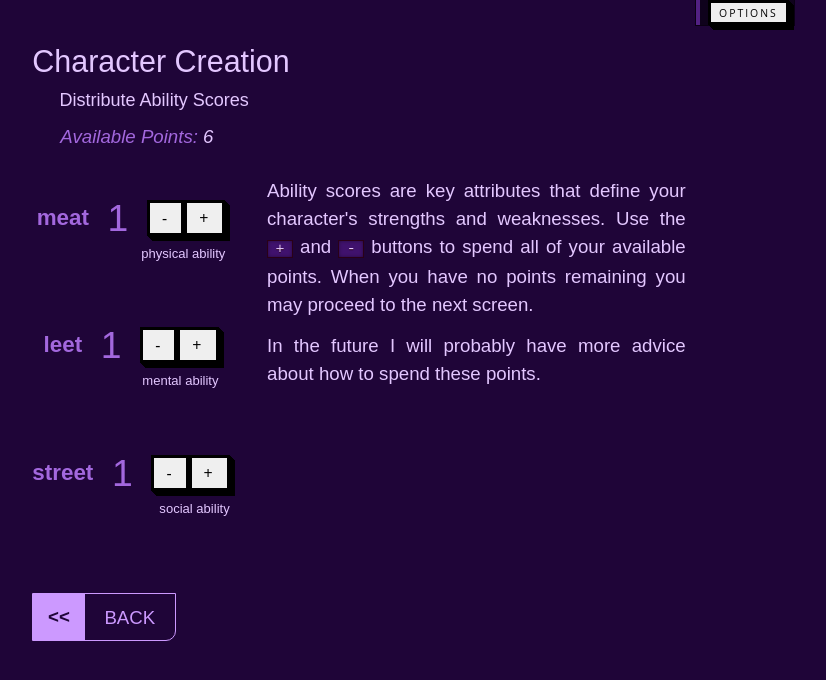
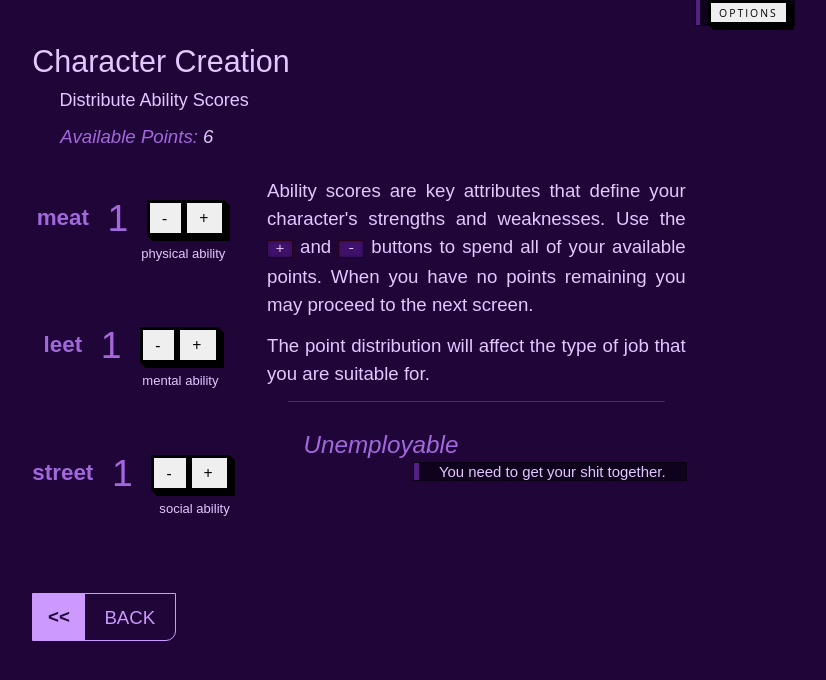
Before and after one commit to divSelector/vertigo, a React (Vite) app: page /new/2 in a window 1280 px wide. Shown: the top 680 px of the page, without its empty margins (281-1107 px from the left). Built offline with nearby package versions, Linux system fonts and the light colour scheme.

Commit message:
feat: add job description from ability scores

```diff
--- a/src/assets/audio/manifest.jsx
+++ b/src/assets/audio/manifest.jsx
@@ -1,20 +1,30 @@
+const audioDir = '/src/assets/audio';
+
 const audioManifest = {
     NEON_WORLD: {
-        src: '/src/assets/audio/bgm/neon_world.mp3',
+        src: audioDir + '/bgm/neon_world.mp3',
         volume: 0.75
     },
     W96_ALONEARMED: {
-        src: '/src/assets/audio/event/W96_ALONEARMED.mp3',
+        src: audioDir + '/event/W96_ALONEARMED.mp3',
         volume:  1.0
     },
     SPACE: {
-        src: '/src/assets/audio/bgm/space.flac',
+        src: audioDir + '/bgm/space.flac',
         volume: 0.85
     },
     SOUND: {
-        src: '/src/assets/audio/sfx/sound.flac',
+        src: audioDir + '/sfx/sound.flac',
         volume: 5.0
+    },
+    TOTHEGREATBEYOND: {
+        src: audioDir + '/bgm/stellardrone-tothegreatbeyond.ogg',
+        volume: 0.75
+    },
+    SLOWSPACE: {
+        src: audioDir + '/bgm/efence-slowspace.webm',
+        volume: 0.75
     }
-};
+}
 
 export default audioManifest;
--- a/src/components/TitleScreen.jsx
+++ b/src/components/TitleScreen.jsx
@@ -10,9 +10,11 @@ import audioManifest from "../assets/audio/manifest";
 
 const TitleScreen = forwardRef((props, ref) => {
 
+    audio.loadAudioFile(audioManifest.SLOWSPACE.src)
+
     const handleNewGame = (e) => {
         audio.stopEventMusic();
-        audio.playBackgroundMusic(audioManifest.NEON_WORLD);
+        audio.playBackgroundMusic(audioManifest.SLOWSPACE);
     }
 
     return (
@@ -20,7 +22,7 @@ const TitleScreen = forwardRef((props, ref) => {
 
             <SpaceStationOrbitingPlanet />
             <MainMenu>
-                <h2 style={{zIndex: '100'}}>{game.name}</h2>
+                <h2 style={{ zIndex: '100' }}>{game.name}</h2>
                 <Link to={routes.characterCreation}>
                     <Button onClick={handleNewGame}>New Game</Button>
                 </Link><br />
--- a/src/components/character-creation/AbilityScoreSetter.jsx
+++ b/src/components/character-creation/AbilityScoreSetter.jsx
@@ -3,10 +3,7 @@ import { Button } from "../../styles/Button";
 import styled from 'styled-components';
 import { ContainerNoSelect, Row } from "../../styles/Layout";
 
-const AbilityScoreSetter = ({ name, description, availablePoints, setAvailablePoints, errMsg, setErrMsg }) => {
-
-    const storageKey = 'character-creation-ability-score-' + name
-    const [count, setCount] = useLocalStorage(storageKey, 1);
+const AbilityScoreSetter = ({ name, description, availablePoints, setAvailablePoints, errMsg, setErrMsg, score, setScore }) => {
 
     const showErrorMessage = (msg, timer = 1500) => {
         if (errMsg == "") {
@@ -19,7 +16,7 @@ const AbilityScoreSetter = ({ name, description, availablePoints, setAvailablePo
 
     const increment = () => {
         if (availablePoints > 0) {
-            setCount(count + 1);
+            setScore(score + 1);
             setAvailablePoints(availablePoints - 1);
         } else {
             showErrorMessage("Slow down there, broke bitch. You got no points.")
@@ -27,8 +24,8 @@ const AbilityScoreSetter = ({ name, description, availablePoints, setAvailablePo
     };
 
     const decrement = () => {
-        if (count > 1) {
-            setCount(count - 1);
+        if (score > 1) {
+            setScore(score - 1);
             setAvailablePoints(availablePoints + 1);
         } else {
             showErrorMessage("A score of less than 1 is nonexistance, pal.")
@@ -40,7 +37,7 @@ const AbilityScoreSetter = ({ name, description, availablePoints, setAvailablePo
             <ContainerNoSelect>
                 <Row>
                     <Label>{name}</Label>
-                    <Value>{count}</Value>
+                    <Value>{score}</Value>
                     <Button onClick={decrement}>-</Button>
                     <Button onClick={increment}>+</Button>
                 </Row>
--- a/src/components/character-creation/AbilityScores.jsx
+++ b/src/components/character-creation/AbilityScores.jsx
@@ -1,11 +1,12 @@
 import AbilityScoreSetter from "./AbilityScoreSetter";
 import useLocalStorage from "../../hooks/useLocalStorage";
 import styled from "styled-components";
-import { useState } from "react";
+import { useState, useEffect } from "react";
 import { Link } from 'react-router-dom';
 import routes from "../../data/routes";
 import { forwardRef } from "react";
 import { Container, Row } from "../../styles/Layout";
+import { jobTitleMap, jobDescriptionMap } from "../../data/game";
 
 const AbilityScores = forwardRef((props, ref) => {
 
@@ -14,7 +15,51 @@ const AbilityScores = forwardRef((props, ref) => {
         'character-creation-ability-score-pool',
         totalPoints
     );
+
+    const [meat, setMeat] = useLocalStorage('character-creation-ability-score-meat', 1);
+    const [leet, setLeet] = useLocalStorage('character-creation-ability-score-leet', 1);
+    const [street, setStreet] = useLocalStorage('character-creation-ability-score-street', 1);
+
+    const [jobTitle, setJobTitle] = useState('');
+
     const [errMsg, setErrMsg] = useState('')
+
+    useEffect(() => {
+        const scores = { meat, leet, street };
+        const sortedScores = Object.entries(scores).sort((a, b) => b[1] - a[1]);
+        const topScore = sortedScores[0][1];
+        const secondScore = sortedScores[1][1];
+        const lowestScore = sortedScores[2][1];
+
+        let jobTitle;
+        if (topScore === 1 && secondScore === 1 && lowestScore === 1) {
+            jobTitle = 'Unemployable';
+        } else if (topScore - secondScore > 5) {
+            // Significantly high top score indicates min/maxing
+            // These jobs ae supposed to be more undesirable to reward players for not min/maxing.
+            switch (sortedScores[0][0]) {
+                case 'meat':
+                    jobTitle = 'Factory Worker';
+                    break;
+                case 'leet':
+                    jobTitle = 'Data Entry Clerk';
+                    break;
+                case 'street':
+                    jobTitle = 'Telemarketer';
+                    break;
+                default:
+                    jobTitle = 'General Worker';  // Fallback
+            }
+        } else if (secondScore === lowestScore || secondScore === topScore) {
+            jobTitle = 'General Worker';  // Equal stats indicate less specialization
+        } else {
+            const jobKey = `${sortedScores[0][0]}+${sortedScores[1][0]}`;
+            jobTitle = jobTitleMap[jobKey] || 'General Worker';  // Normal case, balanced skills
+        }
+
+        setJobTitle(jobTitle);
+    }, [meat, leet, street]);
+
 
     return (
         <section ref={ref}>
@@ -37,6 +82,8 @@ const AbilityScores = forwardRef((props, ref) => {
                         setAvailablePoints={setAvailablePoints}
                         errMsg={errMsg}
                         setErrMsg={setErrMsg}
+                        score={meat}
+                        setScore={setMeat}
                     />
                     <AbilityScoreSetter
                         name="leet"
@@ -45,6 +92,8 @@ const AbilityScores = forwardRef((props, ref) => {
                         setAvailablePoints={setAvailablePoints}
                         errMsg={errMsg}
                         setErrMsg={setErrMsg}
+                        score={leet}
+                        setScore={setLeet}
                     />
                     <AbilityScoreSetter
                         name="street"
@@ -53,11 +102,16 @@ const AbilityScores = forwardRef((props, ref) => {
                         setAvailablePoints={setAvailablePoints}
                         errMsg={errMsg}
                         setErrMsg={setErrMsg}
+                        score={street}
+                        setScore={setStreet}
                     />
                 </AbilityScoresContainer>
                 <Text>
                     <p>Ability scores are key attributes that define your character's strengths and weaknesses. Use the <code>+</code> and <code>-</code> buttons to spend all of your available points. When you have no points remaining you may proceed to the next screen.</p>
-                    <p>In the future I will probably have more advice about how to spend these points.</p>
+                    <p>The point distribution will affect the type of job that you are suitable for.</p>
+                    <hr /><br />
+                    <h3 className="byline">{jobTitle}</h3>
+                    <blockquote className="right" style={{fontSize: '80%', textAlign: 'left'}}>{jobDescriptionMap && jobDescriptionMap[jobTitle]}</blockquote>
                 </Text>
             </AbilityScoresRow>
             {errMsg &&
--- a/src/data/game.jsx
+++ b/src/data/game.jsx
@@ -2,4 +2,27 @@ const game = {
     name: "vertigo"
 };
 
+export const jobTitleMap = {
+    'meat+leet':   'Security Analyst',
+    'meat+street': 'Surveillance Specialist',
+    'leet+meat':   'Investigative Analyst',
+    'leet+street': 'Penetration Tester',
+    'street+meat': 'Community Liaison Officer',
+    'street+leet': 'Public Relations Manager'
+};
+
+export const jobDescriptionMap = {
+    'Security Analyst':          'Specializes in analyzing sophisticated physical security systems and vulnerabilities.',
+    'Surveillance Specialist':   'Conducts physical surveillance operations and gathers intelligence.',
+    'Investigative Analyst':     'Utilizes analytical skills and investigative techniques to solve complex cases and gather critical information.',
+    'Penetration Tester':        'Tests and assesses digital security, including social engineering tactics.',
+    'Community Liaison Officer': 'Bridges communities and organizations as an officer of corporate security.',
+    'Public Relations Manager':  'Manages public image and communications.',
+    'Unemployable':              'You need to get your shit together.',
+    'Factory Worker':            'The reality of min/maxing is harsh.',
+    'Data Entry Clerk':          'The reality of min/maxing is harsh.',
+    'Telemarketer':              'The reality of min/maxing is harsh.',
+    'General Worker':            'So what do you want to do exactly?'
+};
+
 export default game;
```
Also changed, not shown: 2 other files (tests, documents, lock files or other folders).
